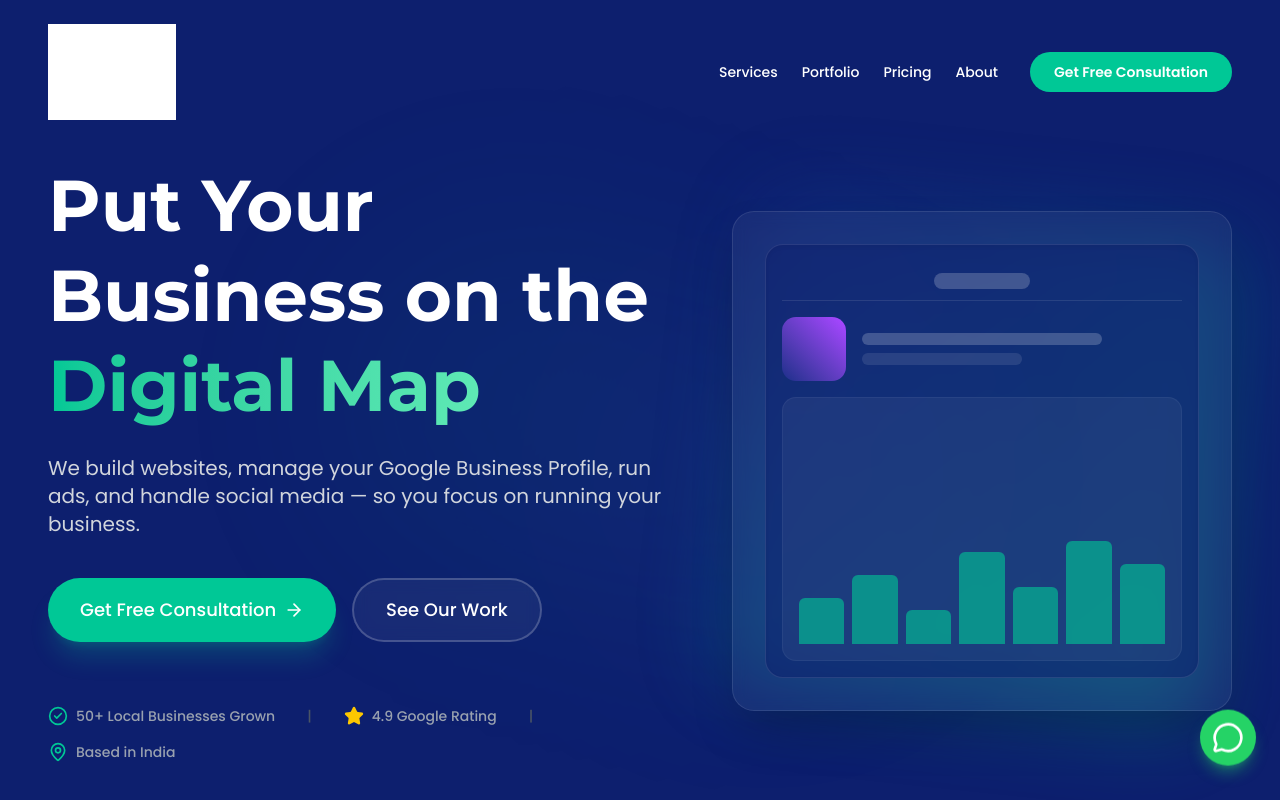
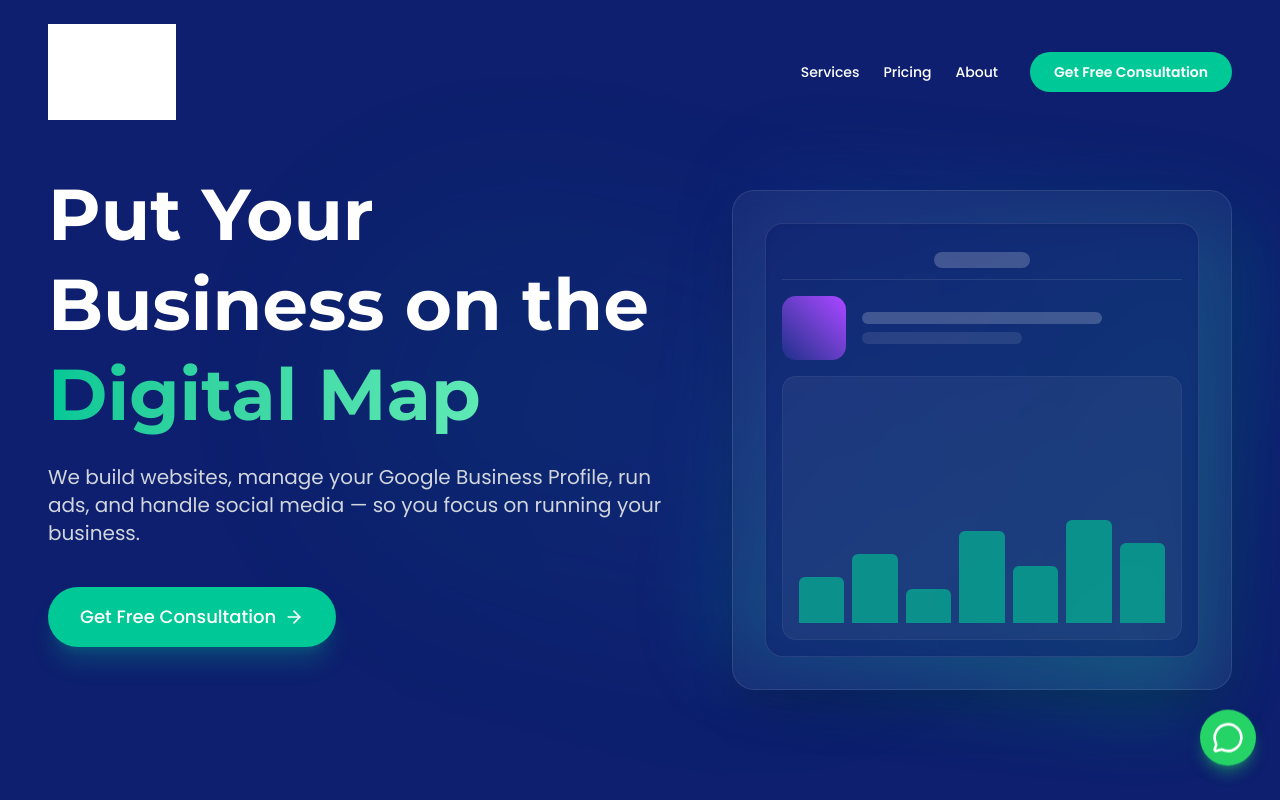
Before and after one commit to Habib7442/locallify, a Next.js app: page / in a window 1280 px wide. Shown: the top 800 px of the page. Built offline with nearby package versions, Linux system fonts and the light colour scheme; grey boxes are pictures that could not be loaded.

Commit message:
initial commit

```diff
--- a/app/about/page.tsx
+++ b/app/about/page.tsx
@@ -37,6 +37,7 @@ export default function About() {
             <Image
               src="/logo.png"
               alt="Locallify"
+              priority
               width={160}
               height={160}
               className={`w-auto h-20 md:h-24 transition-all duration-300 ${!isScrolled && !isMobileMenuOpen ? "brightness-0 invert" : ""}`}
@@ -45,14 +46,14 @@ export default function About() {
 
           {/* Desktop Nav */}
           <div className="hidden md:flex items-center gap-8">
-            {["Services", "Portfolio", "Pricing", "About"].map((item) => (
+            {["Services", "Pricing", "About"].map((item) => (
               <Link key={item} href={item === "About" ? "/about" : `/#${item.toLowerCase()}`} className={`text-sm font-medium hover:text-locallify-green transition-colors ${!isScrolled ? "text-white" : "text-gray-800"}`}>
                 {item}
               </Link>
             ))}
-            <Link href="/#contact" className="bg-locallify-green hover:bg-locallify-green/90 text-white px-6 py-2.5 rounded-full text-sm font-semibold transition-all hover:shadow-lg hover:shadow-locallify-green/30">
+            <a href="https://wa.me/919957882204?text=Hi%20Locallify%2C%20I%20would%20like%20to%20get%20a%20free%20consultation." target="_blank" rel="noopener noreferrer" className="bg-locallify-green hover:bg-locallify-green/90 text-white px-6 py-2.5 rounded-full text-sm font-semibold transition-all hover:shadow-lg hover:shadow-locallify-green/30">
               Get Free Consultation
-            </Link>
+            </a>
           </div>
 
           {/* Mobile Nav Toggle */}
@@ -76,7 +77,7 @@ export default function About() {
             exit={{ opacity: 0, y: -20 }}
             className="absolute top-0 left-0 w-full h-screen bg-white flex flex-col items-center justify-center gap-8 z-40"
           >
-            {["Services", "Portfolio", "Pricing", "About"].map((item) => (
+            {["Services", "Pricing", "About"].map((item) => (
               <Link
                 key={item}
                 href={item === "About" ? "/about" : `/#${item.toLowerCase()}`}
@@ -86,13 +87,14 @@ export default function About() {
                 {item}
               </Link>
             ))}
-            <Link
-              href="/#contact"
+            <a
+              href="https://wa.me/919957882204?text=Hi%20Locallify%2C%20I%20would%20like%20to%20get%20a%20free%20consultation."
+              target="_blank" rel="noopener noreferrer"
               onClick={() => setIsMobileMenuOpen(false)}
               className="mt-4 bg-locallify-green text-white px-8 py-4 rounded-full text-lg font-semibold shadow-lg shadow-locallify-green/20"
             >
               Get Free Consultation
-            </Link>
+            </a>
           </motion.div>
         )}
       </nav>
@@ -147,16 +149,7 @@ export default function About() {
                 At Locallify, our mission is simple: empower local enterprises across India with premium website design and ROI-focused digital marketing that genuinely converts visitors into loyal customers.
               </p>
 
-              <div className="grid grid-cols-2 gap-8 mt-12 border-t border-gray-200 pt-8">
-                <div>
-                  <div className="text-4xl font-bold text-locallify-green mb-2 font-montserrat">50+</div>
-                  <div className="text-gray-600 font-medium">Local Businesses Empowered</div>
-                </div>
-                <div>
-                  <div className="text-4xl font-bold text-locallify-green mb-2 font-montserrat">98%</div>
-                  <div className="text-gray-600 font-medium">Client Retention Rate</div>
-                </div>
-              </div>
+
             </motion.div>
 
             <motion.div
@@ -295,7 +288,6 @@ export default function About() {
                 <h4 className="font-bold font-montserrat mb-6">Company</h4>
                 <ul className="space-y-4 text-sm">
                   <li><Link href="/about" className="hover:text-locallify-green transition-colors">About Us</Link></li>
-                  <li><Link href="/#portfolio" className="hover:text-locallify-green transition-colors">Our Portfolio</Link></li>
                   <li><Link href="/#pricing" className="hover:text-locallify-green transition-colors">Pricing Plans</Link></li>
                   <li><Link href="/#contact" className="hover:text-locallify-green transition-colors">Contact</Link></li>
                 </ul>
--- a/app/page.tsx
+++ b/app/page.tsx
@@ -40,6 +40,7 @@ export default function Home() {
             <Image
               src="/logo.png"
               alt="Locallify"
+              priority
               width={160}
               height={160}
               className={`w-auto h-20 md:h-24 transition-all duration-300 ${!isScrolled && !isMobileMenuOpen ? "brightness-0 invert" : ""}`}
@@ -49,15 +50,15 @@ export default function Home() {
           {/* Desktop Nav */}
           <div className="hidden md:flex items-center gap-8">
             <div className={`flex gap-6 font-medium text-sm transition-colors ${isScrolled ? "text-gray-600" : "text-white/90"}`}>
-              {["Services", "Portfolio", "Pricing", "About"].map((item) => (
+              {["Services", "Pricing", "About"].map((item) => (
                 <Link key={item} href={item === "About" ? "/about" : `/#${item.toLowerCase()}`} className={`text-sm font-medium hover:text-locallify-green transition-colors ${!isScrolled ? "text-white" : "text-gray-800"}`}>
                   {item}
                 </Link>
               ))}
             </div>
-            <Link href="/#contact" className="bg-locallify-green hover:bg-locallify-green/90 text-white px-6 py-2.5 rounded-full text-sm font-semibold transition-all hover:shadow-lg hover:shadow-locallify-green/30">
+            <a href="https://wa.me/919957882204?text=Hi%20Locallify%2C%20I%20would%20like%20to%20get%20a%20free%20consultation." target="_blank" rel="noopener noreferrer" className="bg-locallify-green hover:bg-locallify-green/90 text-white px-6 py-2.5 rounded-full text-sm font-semibold transition-all hover:shadow-lg hover:shadow-locallify-green/30">
               Get Free Consultation
-            </Link>
+            </a>
           </div>
 
           {/* Mobile Menu Toggle */}
@@ -84,7 +85,7 @@ export default function Home() {
             className="fixed inset-0 bg-white z-40 pt-24 px-6 flex flex-col"
           >
             <div className="flex flex-col gap-6 text-xl font-heading font-semibold text-locallify-blue">
-              {["Services", "Portfolio", "Pricing", "About"].map((item) => (
+              {["Services", "Pricing", "About"].map((item) => (
                 <Link
                   key={item}
                   href={item === "About" ? "/about" : `/#${item.toLowerCase()}`}
@@ -95,9 +96,9 @@ export default function Home() {
                 </Link>
               ))}
             </div>
-            <Link href="/#contact" onClick={() => setIsMobileMenuOpen(false)} className="mt-8 bg-locallify-green text-white font-medium py-4 px-6 rounded-xl w-full text-lg shadow-lg shadow-locallify-green/30 text-center">
+            <a href="https://wa.me/919957882204?text=Hi%20Locallify%2C%20I%20would%20like%20to%20get%20a%20free%20consultation." target="_blank" rel="noopener noreferrer" onClick={() => setIsMobileMenuOpen(false)} className="mt-8 bg-locallify-green text-white font-medium py-4 px-6 rounded-xl w-full text-lg shadow-lg shadow-locallify-green/30 text-center">
               Get Free Consultation
-            </Link>
+            </a>
           </motion.div>
         )}
       </AnimatePresence>
@@ -137,27 +138,13 @@ export default function Home() {
               transition={{ duration: 0.6, delay: 1 }}
               className="flex flex-col sm:flex-row gap-4 justify-center lg:justify-start mb-16"
             >
-              <button className="bg-locallify-green hover:bg-[#00b084] transition-colors text-white font-medium py-4 px-8 rounded-full shadow-xl shadow-locallify-green/20 flex items-center justify-center gap-2 text-lg">
+              <a href="https://wa.me/919957882204?text=Hi%20Locallify%2C%20I%20would%20like%20to%20get%20a%20free%20consultation." target="_blank" rel="noopener noreferrer" className="bg-locallify-green hover:bg-[#00b084] transition-colors text-white font-medium py-4 px-8 rounded-full shadow-xl shadow-locallify-green/20 flex items-center justify-center gap-2 text-lg">
                 Get Free Consultation
                 <ArrowRight className="w-5 h-5" />
-              </button>
-              <button className="border-2 border-white/20 hover:border-white transition-colors text-white font-medium py-4 px-8 rounded-full flex items-center justify-center text-lg bg-white/5 backdrop-blur-sm">
-                See Our Work
-              </button>
+              </a>
             </motion.div>
 
-            <motion.div
-              initial={{ opacity: 0 }}
-              animate={{ opacity: 1 }}
-              transition={{ duration: 1, delay: 1.5 }}
-              className="flex flex-wrap justify-center lg:justify-start items-center gap-x-8 gap-y-4 text-sm font-medium text-gray-400"
-            >
-              <div className="flex items-center gap-2"><CheckCircle2 className="w-5 h-5 text-locallify-green" /> 50+ Local Businesses Grown</div>
-              <div className="hidden sm:block text-gray-600">|</div>
-              <div className="flex items-center gap-2"><Star className="w-5 h-5 text-yellow-400 fill-yellow-400" /> 4.9 Google Rating</div>
-              <div className="hidden sm:block text-gray-600">|</div>
-              <div className="flex items-center gap-2"><MapPin className="w-5 h-5 text-locallify-green" /> Based in India</div>
-            </motion.div>
+
           </div>
 
           <motion.div
@@ -303,9 +290,9 @@ export default function Home() {
           </div>
 
           <div className="mt-20 text-center">
-            <button className="bg-locallify-green hover:bg-[#00b084] transition-colors text-white font-medium py-4 px-10 rounded-full shadow-lg shadow-locallify-green/20 inline-flex items-center gap-2 text-lg">
+            <a href="https://wa.me/919957882204?text=Hi%20Locallify%2C%20I%20would%20like%20to%20get%20a%20free%20consultation." target="_blank" rel="noopener noreferrer" className="bg-locallify-green hover:bg-[#00b084] transition-colors text-white font-medium py-4 px-10 rounded-full shadow-lg shadow-locallify-green/20 inline-flex items-center gap-2 text-lg">
               Start for Free Today <ArrowRight className="w-5 h-5" />
-            </button>
+            </a>
           </div>
         </div>
       </section>
@@ -313,21 +300,6 @@ export default function Home() {
       {/* Results & Social Proof Section */}
       <section className="py-24 bg-white overflow-hidden">
         <div className="container mx-auto px-6 md:px-12">
-          {/* Animated Stats */}
-          <div className="grid grid-cols-2 md:grid-cols-4 gap-8 mb-24 border-b border-gray-100 pb-16">
-            {[
-              { num: "50+", label: "Businesses Served" },
-              { num: "100+", label: "Websites Built" },
-              { num: "4.9★", label: "Average Rating" },
-              { num: "3+", label: "Years Experience" }
-            ].map((stat, i) => (
-              <div key={i} className="text-center">
-                <div className="font-heading font-bold text-4xl md:text-5xl text-locallify-blue mb-2">{stat.num}</div>
-                <div className="text-gray-500 font-medium">{stat.label}</div>
-              </div>
-            ))}
-          </div>
-
           <div className="text-center mb-16">
             <h2 className="font-heading text-3xl md:text-4xl font-bold text-gray-900 mb-4">Real Results for Real Businesses</h2>
           </div>
@@ -407,7 +379,7 @@ export default function Home() {
                 <li className="flex items-start gap-3 opacity-40"><X className="w-5 h-5 shrink-0" /> <span>Google/Meta Ads</span></li>
                 <li className="flex items-start gap-3 opacity-40"><X className="w-5 h-5 shrink-0" /> <span>Monthly Report</span></li>
               </ul>
-              <button className="w-full py-3 rounded-xl font-medium border-2 border-gray-200 text-gray-700 hover:border-gray-800 hover:text-gray-900 transition-colors">Get Started</button>
+              <a href="https://wa.me/919957882204?text=Hi%20Locallify%2C%20I%20am%20interested%20in%20the%20Starter%20plan." target="_blank" rel="noopener noreferrer" className="block text-center w-full py-3 rounded-xl font-medium border-2 border-gray-200 text-gray-700 hover:border-gray-800 hover:text-gray-900 transition-colors">Get Started</a>
             </div>
 
             {/* Growth Plan */}
@@ -428,7 +400,7 @@ export default function Home() {
                 <li className="flex items-start gap-3"><CheckCircle2 className="w-5 h-5 text-locallify-green shrink-0" /> <span className="text-white">Google or Meta Ads</span></li>
                 <li className="flex items-start gap-3"><CheckCircle2 className="w-5 h-5 text-locallify-green shrink-0" /> <span className="text-white">Monthly Report</span></li>
               </ul>
-              <button className="w-full py-4 rounded-xl font-medium bg-locallify-green text-white hover:bg-[#00b084] shadow-lg shadow-locallify-green/20 transition-colors">Get Started</button>
+              <a href="https://wa.me/919957882204?text=Hi%20Locallify%2C%20I%20am%20interested%20in%20the%20Growth%20plan." target="_blank" rel="noopener noreferrer" className="block text-center w-full py-4 rounded-xl font-medium bg-locallify-green text-white hover:bg-[#00b084] shadow-lg shadow-locallify-green/20 transition-colors">Get Started</a>
             </div>
 
             {/* Pro Plan */}
@@ -446,7 +418,7 @@ export default function Home() {
                 <li className="flex items-start gap-3"><CheckCircle2 className="w-5 h-5 text-locallify-green shrink-0" /> <span className="text-gray-700">Google & Meta Ads</span></li>
                 <li className="flex items-start gap-3"><CheckCircle2 className="w-5 h-5 text-locallify-green shrink-0" /> <span className="text-gray-700">Dedicated Manager</span></li>
               </ul>
-              <button className="w-full py-3 rounded-xl font-medium border-2 border-gray-200 text-gray-700 hover:border-gray-800 hover:text-gray-900 transition-colors">Get Started</button>
+              <a href="https://wa.me/919957882204?text=Hi%20Locallify%2C%20I%20am%20interested%20in%20the%20Pro%20plan." target="_blank" rel="noopener noreferrer" className="block text-center w-full py-3 rounded-xl font-medium border-2 border-gray-200 text-gray-700 hover:border-gray-800 hover:text-gray-900 transition-colors">Get Started</a>
             </div>
           </div>
           <p className="text-center text-sm text-gray-500 mt-8">All prices are starting prices. Custom quotes available.</p>
@@ -488,10 +460,10 @@ export default function Home() {
 
         <div className="container mx-auto px-6 relative z-10">
           <h2 className="font-heading text-4xl md:text-5xl font-bold mb-6">Ready to Grow Your Business Online?</h2>
-          <p className="text-xl text-blue-200 mb-10 max-w-2xl mx-auto">Join 50+ local businesses already growing with Locallify. Get a free consultation today — no commitment required.</p>
+          <p className="text-xl text-blue-200 mb-10 max-w-2xl mx-auto">Get a free consultation today — no commitment required.</p>
 
           <div className="flex flex-col sm:flex-row gap-4 justify-center items-center">
-            <a href="https://wa.me/919957882204" target="_blank" rel="noopener noreferrer" className="w-full sm:w-auto bg-locallify-green hover:bg-[#00b084] transition-colors text-white font-medium py-4 px-10 rounded-full shadow-lg shadow-locallify-green/20 text-lg flex justify-center items-center">
+            <a href="https://wa.me/919957882204?text=Hi%20Locallify%2C%20I%20would%20like%20to%20get%20a%20free%20consultation." target="_blank" rel="noopener noreferrer" className="w-full sm:w-auto bg-locallify-green hover:bg-[#00b084] transition-colors text-white font-medium py-4 px-10 rounded-full shadow-lg shadow-locallify-green/20 text-lg flex justify-center items-center">
               Get Free Consultation
             </a>
             <a href="https://wa.me/919957882204" target="_blank" rel="noopener noreferrer" className="w-full sm:w-auto bg-[#25D366] hover:bg-[#1ebd5b] transition-colors text-white font-medium py-4 px-10 rounded-full shadow-lg flex justify-center items-center gap-2 text-lg">
@@ -526,7 +498,6 @@ export default function Home() {
               <h4 className="font-bold font-montserrat mb-6">Company</h4>
               <ul className="space-y-4 text-sm">
                 <li><Link href="/about" className="hover:text-locallify-green transition-colors">About Us</Link></li>
-                <li><Link href="/#portfolio" className="hover:text-locallify-green transition-colors">Our Portfolio</Link></li>
                 <li><Link href="/#pricing" className="hover:text-locallify-green transition-colors">Pricing Plans</Link></li>
                 <li><Link href="/#contact" className="hover:text-locallify-green transition-colors">Contact</Link></li>
               </ul>
```
